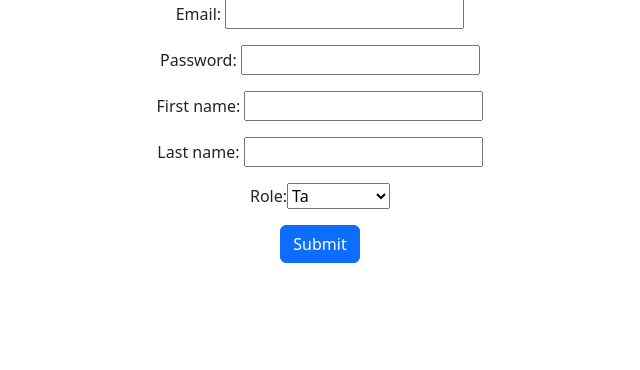
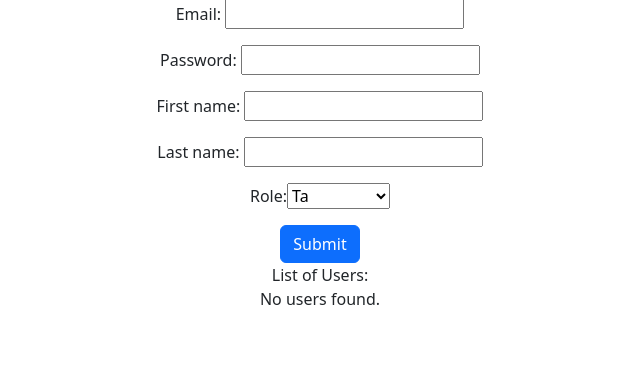
Before and after one commit to zsoomro2/TAProject_v4, a Django app: page /adduser/ in a window 1280 px wide. Shown: the part 137-507 px from the top of the page, without its empty margins (320-960 px from the left). Run offline with Django 5.2, Linux system fonts and the light colour scheme.

Commit message:
User Added page updates

```diff
--- a/ta_app/views.py
+++ b/ta_app/views.py
@@ -40,7 +40,8 @@
 
 class adduser(View):
     def get(self, request):
-        return render(request, "add_user.html", {'role_choices': Roles.choices})
+        users = User.objects.all()  # Fetch all user objects
+        return render(request, "add_user.html", {'role_choices': Roles.choices, 'users': users})
 
     def post(self, request):
         new_user = AddUser(request.POST['username'], request.POST['password'], request.POST['fname'],
@@ -48,15 +49,22 @@
         isvalid = new_user.validate()
         check = new_user.checkUser()
 
+        # Initialize the context with role_choices to always include them in the rendering
+        context = {'role_choices': Roles.choices}
+
         if isvalid and not check:
             User.objects.create(username=new_user.username, password=new_user.password, fname=new_user.fname,
                                 lname=new_user.lname, role=new_user.role)
-            return render(request, 'supervisor.html', {'message': "You have successfully added " + new_user.username})
-        if check:
-            return render(request, "add_user.html", {'message': "User already exists", 'role_choices': Roles.choices})
-        if not isvalid:
-            return render(request, "add_user.html", {'message': "There was an error validating the form",
-                                                     'role_choices': Roles.choices})
+            context['message'] = "You have successfully added " + new_user.username
+        elif check:
+            context['message'] = "User already exists"
+        elif not isvalid:
+            context['message'] = "There was an error validating the form"
+
+        # Fetch all users regardless of the outcome to display the list of users
+        context['users'] = User.objects.all()
+
+        return render(request, "add_user.html", context)
 
 
 class supervisor(View):
@@ -68,7 +76,8 @@
 
 class instructor(View):
     def get(self, request):
-        return render(request, "instructor.html", {})
+        users = User.objects.all()  # Fetch all user objects
+        return render(request, "instructor.html", {'users': users})
 
 
 class ta(View):
--- a/templates/add_user.html
+++ b/templates/add_user.html
@@ -23,5 +23,13 @@
 
     <a href={% url 'supervisor' %}> <input type="submit" value="Submit" class="btn btn-primary"></a>
 </form>
+     <div class="course-list">
+    List of Users:
+    {% for user in users %}
+        <p>{{ user.fname }} {{ user.lname }} - {{ user.role }}</p>
+    {% empty %}
+        <p>No users found.</p>
+    {% endfor %}
+</div>
     </div>
 {% endblock %}
```
Also changed, not shown: templates/instructor.html (+8 -3 lines).
